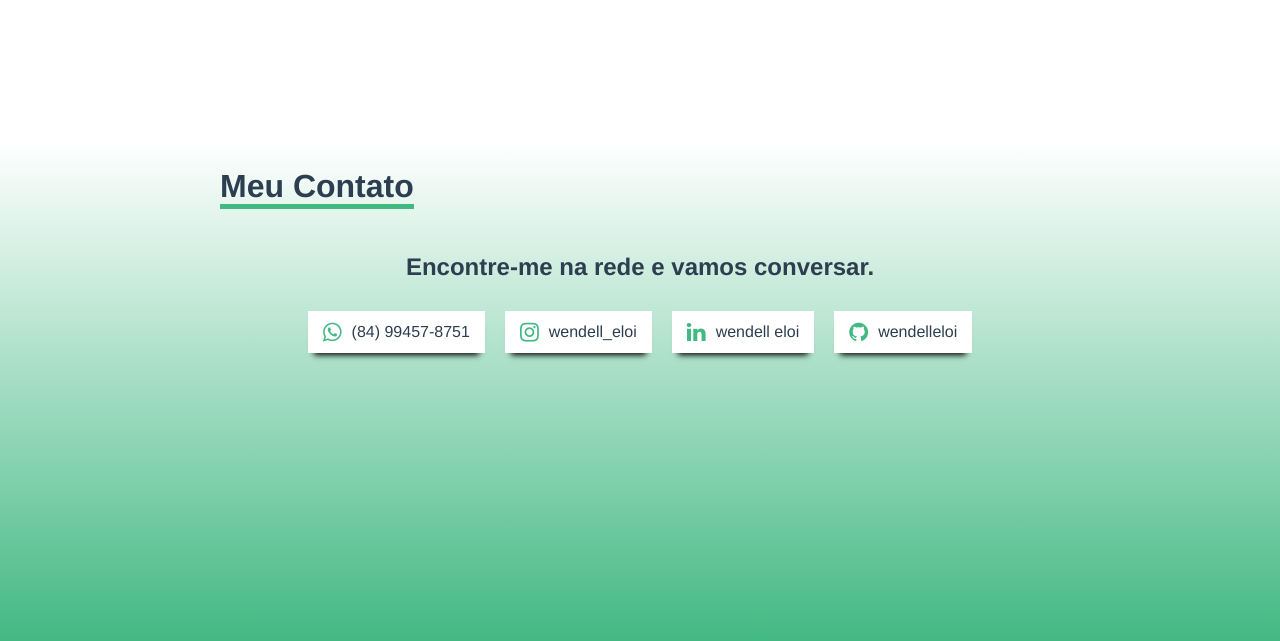
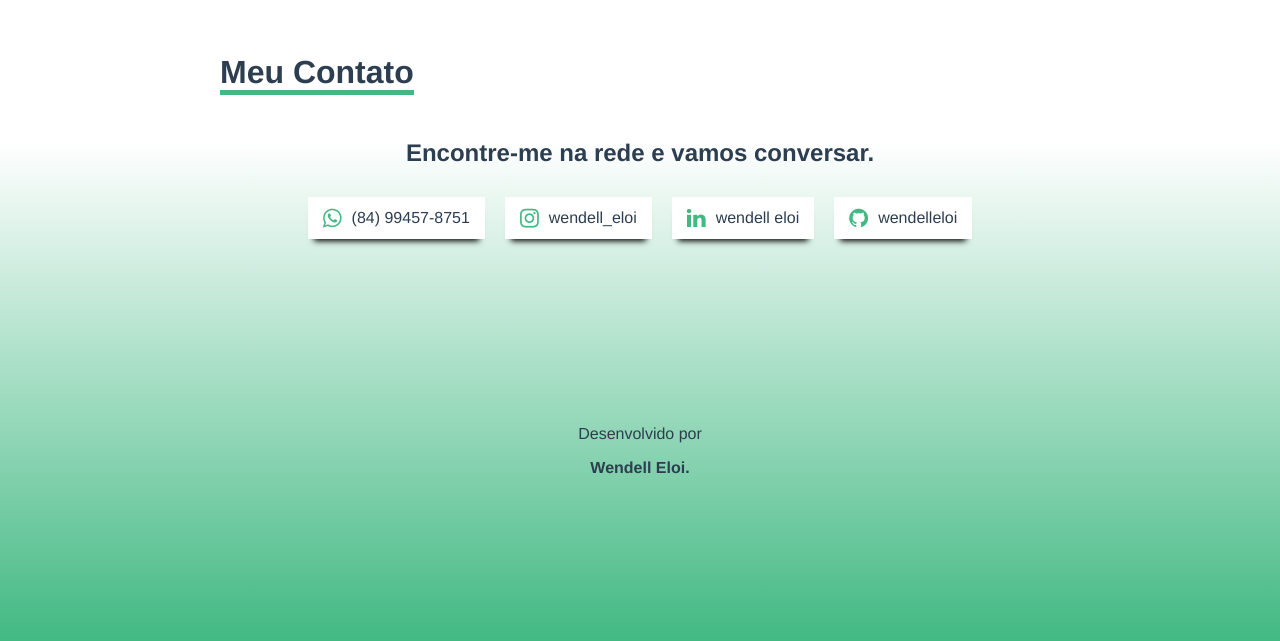
Before and after one commit to wendelleloi/wendelleloi.github.io, a Vue app: page / in a window 1280 px wide. Shown: the part 2499-3140 px from the top of the page. Built offline with nearby package versions, Linux system fonts and the light colour scheme.

Commit message:
Adiciona copyright

```diff
--- a/src/components/Contato.vue
+++ b/src/components/Contato.vue
@@ -6,6 +6,9 @@
       .contact-info
         .contact-option(v-for="(social, index) in socialMidia" :key="index")
           MediaSocial(:title="social.title" :icon="social.icon" :link="social.link" :label="social.label")
+      .copyright
+        p Desenvolvido por
+        | <span> Wendell Eloi. </span>
 </template>
 
 <script>
@@ -73,5 +76,11 @@ export default {
         }
       }
     }
+    .copyright {
+      margin: 10rem auto 0;
+      span {
+        font-weight: bold;
+      }
+    }
   }
 </style>
```
